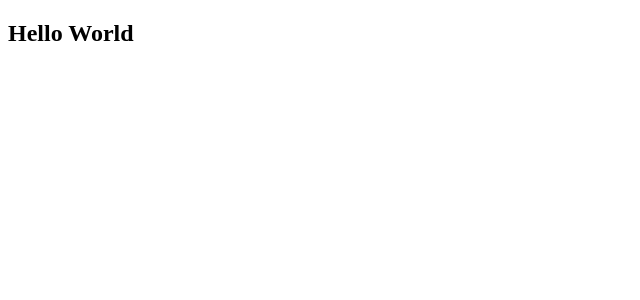
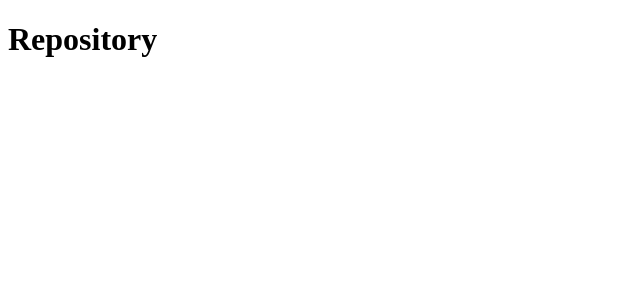
Before and after one commit to LuizArthurPsi/react01, a React (Create React App) app: page /repository in a window 1280 px wide. Shown: the top 300 px of the page, without its empty margins (0-640 px from the left). Built offline with nearby package versions, Linux system fonts and the light colour scheme.

Commit message:
Roteamento no React

```diff
--- a/package.json
+++ b/package.json
@@ -8,6 +8,7 @@
     "@testing-library/user-event": "^12.1.10",
     "react": "^17.0.2",
     "react-dom": "^17.0.2",
+    "react-router-dom": "^5.2.0",
     "react-scripts": "4.0.3",
     "web-vitals": "^1.0.1"
   },
--- a/src/App.js
+++ b/src/App.js
@@ -1,11 +1,9 @@
 import React from 'react';
 
+import Routes from './routes';
+
 function App() {
-    return (
-        <div className="App">
-            <h2>Hello World</h2>
-        </div>
-    );
+    return <Routes />;
 }
 
 export default App;
--- /dev/null
+++ b/src/pages/Main/index.js
@@ -0,0 +1,9 @@
+import React from 'react';
+
+// import { Container } from './styles';
+
+function Main() {
+    return <h1>Main</h1>;
+}
+
+export default Main;
--- /dev/null
+++ b/src/pages/Repository/index.js
@@ -0,0 +1,9 @@
+import React from 'react';
+
+// import { Container } from './styles';
+
+function Repository() {
+    return <h1>Repository</h1>;
+}
+
+export default Repository;
--- /dev/null
+++ b/src/routes.js
@@ -0,0 +1,16 @@
+import React from 'react';
+import { BrowserRouter, Switch, Route } from 'react-router-dom';
+
+import Main from './pages/Main';
+import Repository from './pages/Repository';
+
+export default function Routes() {
+    return (
+        <BrowserRouter>
+            <Switch>
+                <Route path="/" exact component={Main} />
+                <Route path="/repository" component={Repository} />
+            </Switch>
+        </BrowserRouter>
+    );
+}
```
Also changed, not shown: 1 other file (tests, documents, lock files or other folders).
